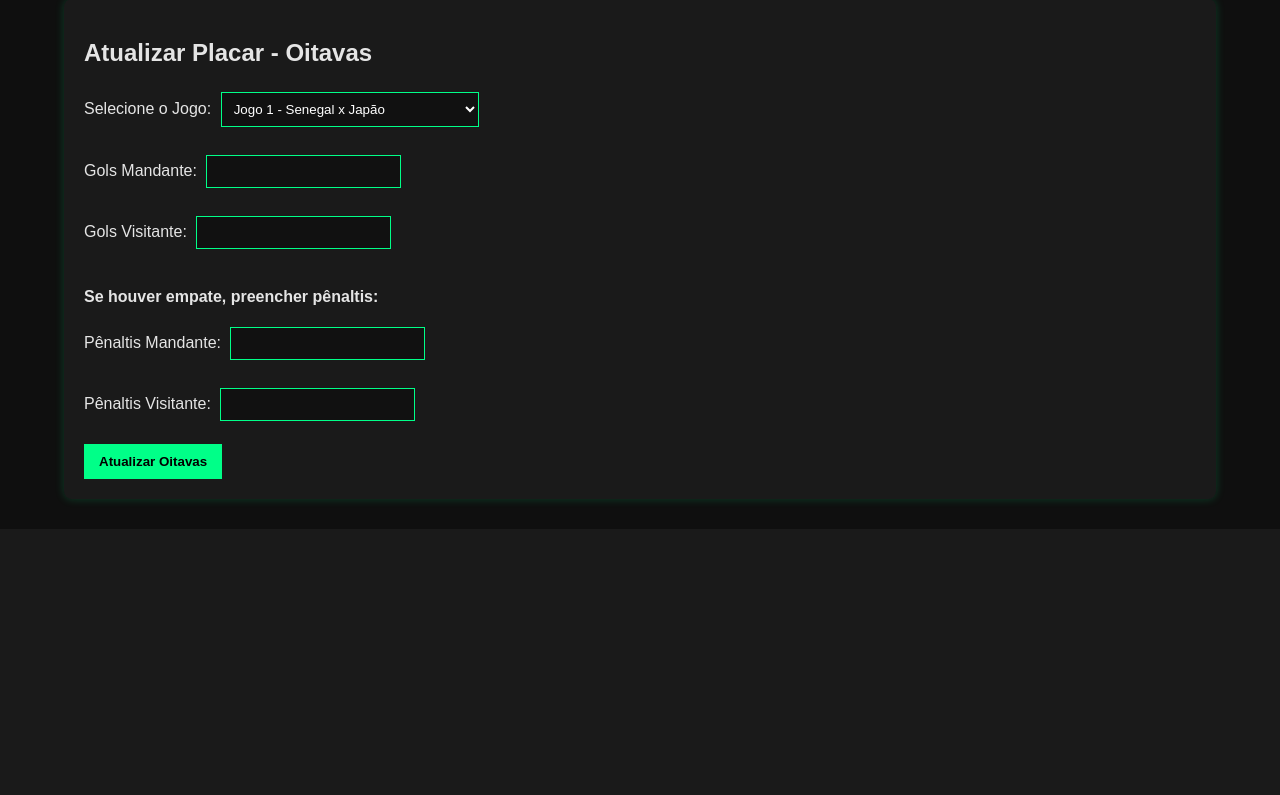
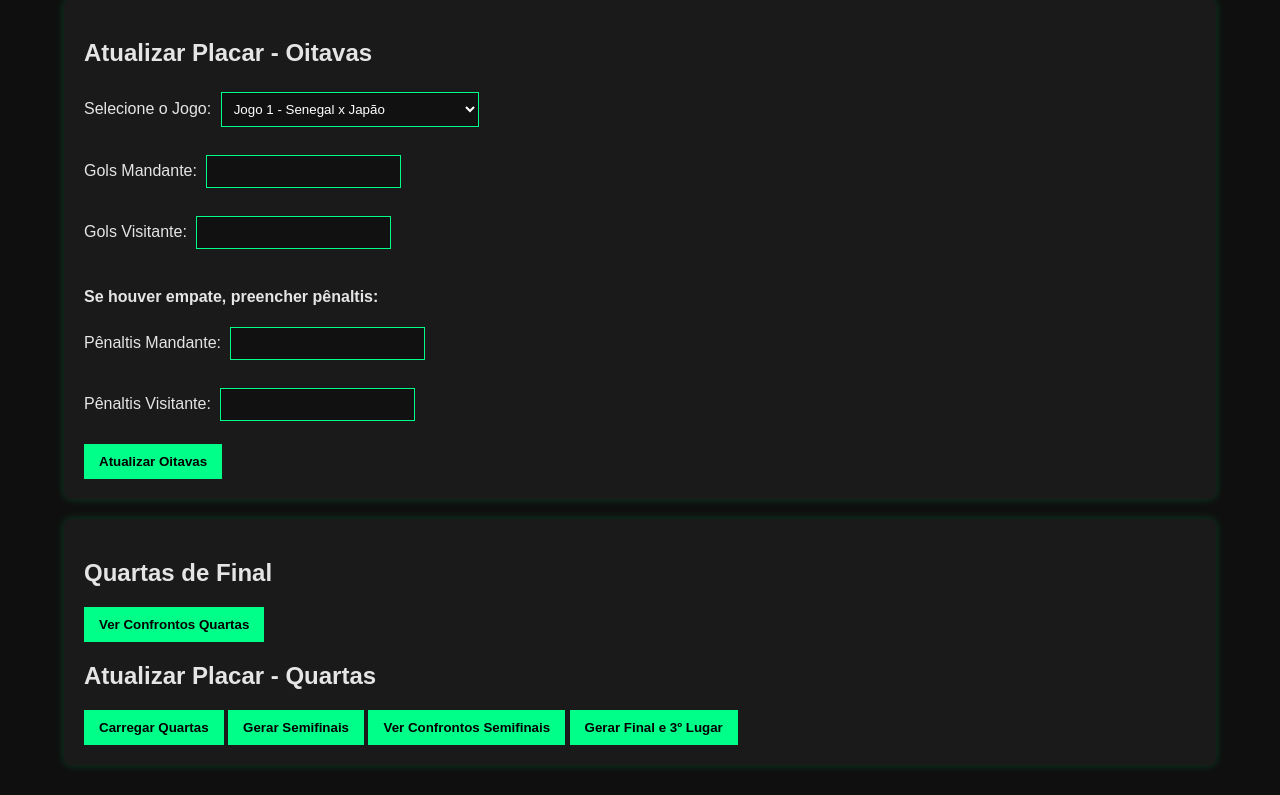
Before and after one commit to LeandroGonsalves/projeto_copa, a Flask app: page /admin in a window 1280 px wide. Shown: the part 782-1577 px from the top of the page. Before the commit the page ends 1283 px from the top, so only its background shows below. Run offline with Flask 3, Linux system fonts and the light colour scheme.

Commit message:
inclusão de lógica para partidas de Oitavas e Quartas de FInal

```diff
--- a/rev_1/app.py
+++ b/rev_1/app.py
@@ -1,18 +1,27 @@
 # POST http://127.0.0.1:5000/api/init
 # GET  http://127.0.0.1:5000/api/classificacao
 # PUT  http://127.0.0.1:5000/api/placar
+from flask import Flask, jsonify, request, render_template
+from services.storage import (
+    inicializar_database,
+    carregar_competicao,
+    salvar_competicao
+)
+from services.competition import (
+    atualizar_placar,
+    gerar_classificacao,
+    gerar_oitavas,
+    garantir_fase_final,
+    atualizar_placar_oitavas
+)
+from services.bootstrap import criar_estrutura_inicial
 
-from flask import Flask, jsonify, request
-from services.storage import (inicializar_database, carregar_competicao, salvar_competicao)
-from services.competition import (atualizar_placar, gerar_classificacao, gerar_oitavas, garantir_fase_final, atualizar_placar_oitavas)
-from services.bootstrap import criar_estrutura_inicial
-from flask import render_template
+app = Flask(__name__)
 
 
-# Cria a instância principal da aplicação
-app = Flask(__name__)
-
-quartas = []
+# ==============================
+# PÁGINAS
+# ==============================
 
 @app.route("/")
 def publico():
@@ -23,6 +32,10 @@ def publico():
 def admin():
     return render_template("admin.html")
 
+
+# ==============================
+# INICIALIZAÇÃO
+# ==============================
 
 @app.route("/api/init", methods=["POST"])
 def iniciar_competicao():
@@ -39,6 +52,10 @@ def iniciar_competicao():
     return jsonify({"mensagem": "Competição iniciada com sucesso!"})
 
 
+# ==============================
+# FASE DE GRUPOS
+# ==============================
+
 @app.route("/api/placar", methods=["PUT"])
 def atualizar():
     dados = request.json
@@ -46,6 +63,10 @@ def atualizar():
     grupo = dados["grupo"]
     id_partida = dados["id_partida"]
     placar = dados["placar"]
+
+    for gols in placar.values():
+        if gols < 0:
+            return jsonify({"erro": "Gols não podem ser negativos"}), 400
 
     competicao = carregar_competicao()
 
@@ -58,10 +79,6 @@ def atualizar():
         id_partida,
         placar
     )
-
-    for gols in placar.values():
-        if gols < 0:
-            return jsonify({"erro": "Gols não podem ser negativos"}), 400
 
     salvar_competicao(
         competicao["id_copa"],
@@ -82,7 +99,6 @@ def classificacao():
     classificacao = gerar_classificacao(competicao["data"])
 
     return jsonify(classificacao)
-
 
 
 @app.route("/api/grupo/<grupo>", methods=["GET"])
@@ -116,9 +132,12 @@ def obter_grupo(grupo):
     })
 
 
+# ==============================
+# OITAVAS
+# ==============================
+
 @app.route("/admin/gerar-oitavas")
 def gerar_oitavas_admin():
-
     competicao = carregar_competicao()
 
     if not competicao:
@@ -141,23 +160,23 @@ def gerar_oitavas_admin():
     return "Oitavas geradas com sucesso!"
 
 
+@app.route("/api/oitavas", methods=["GET"])
+def listar_oitavas():
+    competicao = carregar_competicao()
+
+    if not competicao:
+        return jsonify({"erro": "Nenhuma competição iniciada."}), 400
+
+    return jsonify(
+        competicao["data"]
+        .get("fase_final", {})
+        .get("oitavas", [])
+    )
+
+
 @app.route("/api/oitavas/placar", methods=["PUT"])
 def atualizar_oitavas():
-
     dados = request.json
-
-    id_jogo = dados["id_jogo"]
-    gols_mandante = int(dados["gols_mandante"])
-    gols_visitante = int(dados["gols_visitante"])
-
-    penaltis_mandante = dados.get("penaltis_mandante")
-    penaltis_visitante = dados.get("penaltis_visitante")
-
-    if penaltis_mandante is not None:
-        penaltis_mandante = int(penaltis_mandante)
-
-    if penaltis_visitante is not None:
-        penaltis_visitante = int(penaltis_visitante)
 
     competicao = carregar_competicao()
 
@@ -167,11 +186,11 @@ def atualizar_oitavas():
     try:
         competicao_atualizada = atualizar_placar_oitavas(
             competicao["data"],
-            id_jogo,
-            gols_mandante,
-            gols_visitante,
-            penaltis_mandante,
-            penaltis_visitante
+            int(dados["id_jogo"]),
+            int(dados["gols_mandante"]),
+            int(dados["gols_visitante"]),
+            dados.get("penaltis_mandante"),
+            dados.get("penaltis_visitante")
         )
     except ValueError as e:
         return jsonify({"erro": str(e)}), 400
@@ -185,28 +204,16 @@ def atualizar_oitavas():
     return jsonify({"mensagem": "Placar das oitavas atualizado!"})
 
 
-@app.route("/api/oitavas", methods=["GET"])
-def listar_oitavas():
+# ==============================
+# QUARTAS
+# ==============================
 
+@app.route("/admin/gerar-quartas")
+def gerar_quartas():
     competicao = carregar_competicao()
 
     if not competicao:
         return jsonify({"erro": "Nenhuma competição iniciada."}), 400
-
-    return jsonify(
-        competicao["data"]
-        .get("fase_final", {})
-        .get("oitavas", [])
-    )
-
-
-@app.route("/admin/gerar-quartas")
-def gerar_quartas():
-
-    competicao = carregar_competicao()
-
-    if not competicao:
-        return {"erro": "Nenhuma competição iniciada."}, 400
 
     data = competicao["data"]
 
@@ -217,13 +224,13 @@ def gerar_quartas():
     )
 
     if not oitavas:
-        return {"erro": "Oitavas ainda não foram geradas."}, 400
+        return jsonify({"erro": "Oitavas ainda não foram geradas."}), 400
 
     vencedores = []
 
     for jogo in oitavas:
         if not jogo.get("vencedor"):
-            return {"erro": "Ainda existem oitavas sem vencedor."}, 400
+            return jsonify({"erro": "Ainda existem oitavas sem vencedor."}), 400
         vencedores.append(jogo["vencedor"])
 
     quartas = []
@@ -249,19 +256,17 @@ def gerar_quartas():
         data
     )
 
-    return {"mensagem": "Quartas de final geradas com sucesso!"}
+    return jsonify({"mensagem": "Quartas de final geradas com sucesso!"})
 
 
-
-@app.route("/api/quartas")
+@app.route("/api/quartas", methods=["GET"])
 def listar_quartas():
-
     competicao = carregar_competicao()
 
     if not competicao:
-        return {"erro": "Nenhuma competição iniciada."}, 400
+        return jsonify({"erro": "Nenhuma competição iniciada."}), 400
 
-    return (
+    return jsonify(
         competicao["data"]
         .get("fase_final", {})
         .get("quartas", [])
@@ -270,11 +275,10 @@ def listar_quartas():
 
 @app.route("/api/quartas/placar", methods=["PUT"])
 def atualizar_quartas():
-
     competicao = carregar_competicao()
 
     if not competicao:
-        return {"erro": "Nenhuma competição iniciada."}, 400
+        return jsonify({"erro": "Nenhuma competição iniciada."}), 400
 
     data = competicao["data"]
 
@@ -284,31 +288,46 @@ def atualizar_quartas():
         .get("quartas", [])
     )
 
+    if not quartas:
+        return jsonify({"erro": "Quartas ainda não geradas."}), 400
+
     req = request.json
-    id_jogo = req.get("id_jogo")
+    id_jogo = int(req.get("id_jogo"))
 
     jogo = next((j for j in quartas if j["id_jogo"] == id_jogo), None)
 
     if not jogo:
-        return {"erro": "Jogo não encontrado."}, 404
+        return jsonify({"erro": "Jogo não encontrado."}), 404
 
-    jogo["gols_mandante"] = req.get("gols_mandante")
-    jogo["gols_visitante"] = req.get("gols_visitante")
-    jogo["penaltis_mandante"] = req.get("penaltis_mandante")
-    jogo["penaltis_visitante"] = req.get("penaltis_visitante")
+    gols_mandante = int(req.get("gols_mandante", 0))
+    gols_visitante = int(req.get("gols_visitante", 0))
 
-    if jogo["gols_mandante"] > jogo["gols_visitante"]:
+    penaltis_mandante = req.get("penaltis_mandante")
+    penaltis_visitante = req.get("penaltis_visitante")
+
+    if penaltis_mandante is not None:
+        penaltis_mandante = int(penaltis_mandante)
+
+    if penaltis_visitante is not None:
+        penaltis_visitante = int(penaltis_visitante)
+
+    jogo["gols_mandante"] = gols_mandante
+    jogo["gols_visitante"] = gols_visitante
+    jogo["penaltis_mandante"] = penaltis_mandante
+    jogo["penaltis_visitante"] = penaltis_visitante
+
+    if gols_mandante > gols_visitante:
         jogo["vencedor"] = jogo["mandante"]
-    elif jogo["gols_visitante"] > jogo["gols_mandante"]:
+    elif gols_visitante > gols_mandante:
         jogo["vencedor"] = jogo["visitante"]
     else:
-        if jogo["penaltis_mandante"] is not None and jogo["penaltis_visitante"] is not None:
-            if int(jogo["penaltis_mandante"]) > int(jogo["penaltis_visitante"]):
-                jogo["vencedor"] = jogo["mandante"]
-            else:
-                jogo["vencedor"] = jogo["visitante"]
+        if penaltis_mandante is None or penaltis_visitante is None:
+            return jsonify({"erro": "Empate exige pênaltis."}), 400
+
+        if penaltis_mandante > penaltis_visitante:
+            jogo["vencedor"] = jogo["mandante"]
         else:
-            return {"erro": "Empate exige pênaltis."}, 400
+            jogo["vencedor"] = jogo["visitante"]
 
     jogo["finalizado"] = True
 
@@ -318,9 +337,14 @@ def atualizar_quartas():
         data
     )
 
-    return {"mensagem": "Quartas atualizadas com sucesso!"}
+    return jsonify({"mensagem": "Quartas atualizadas com sucesso!"})
 
 
+
+
+# ==============================
+# HEALTH CHECK
+# ==============================
 
 @app.route("/health-check")
 def health_check():
--- a/rev_1/static/admin.js
+++ b/rev_1/static/admin.js
@@ -279,4 +279,61 @@ document.addEventListener("DOMContentLoaded", function () {
     carregarGrupo();
     carregarOitavas();
 
+
+    async function carregarQuartas() {
+
+        const response = await fetch("/api/quartas");
+        const quartas = await response.json();
+
+        const container = document.getElementById("quartas-container");
+        container.innerHTML = "";
+
+        quartas.forEach(jogo => {
+
+            const div = document.createElement("div");
+
+            div.innerHTML = `
+                <hr>
+                <p><strong>${jogo.mandante} x ${jogo.visitante}</strong></p>
+
+                <input type="number" placeholder="Gols ${jogo.mandante}" id="gm_${jogo.id_jogo}">
+                <input type="number" placeholder="Gols ${jogo.visitante}" id="gv_${jogo.id_jogo}">
+                <br>
+                <input type="number" placeholder="Pênaltis ${jogo.mandante}" id="pm_${jogo.id_jogo}">
+                <input type="number" placeholder="Pênaltis ${jogo.visitante}" id="pv_${jogo.id_jogo}">
+                <br>
+                <button onclick="atualizarQuartas(${jogo.id_jogo})">
+                    Atualizar Placar
+                </button>
+            `;
+
+            container.appendChild(div);
+        });
+    }
+
+
+    async function atualizarQuartas(id_jogo) {
+
+        const dados = {
+            id_jogo: id_jogo,
+            gols_mandante: parseInt(document.getElementById(`gm_${id_jogo}`).value),
+            gols_visitante: parseInt(document.getElementById(`gv_${id_jogo}`).value),
+            penaltis_mandante: document.getElementById(`pm_${id_jogo}`).value || null,
+            penaltis_visitante: document.getElementById(`pv_${id_jogo}`).value || null
+        };
+
+        const response = await fetch("/api/quartas/placar", {
+            method: "PUT",
+            headers: {
+                "Content-Type": "application/json"
+            },
+            body: JSON.stringify(dados)
+        });
+
+        const resultado = await response.json();
+        alert(resultado.mensagem || resultado.erro);
+    }
+
+
+
 });
--- a/rev_1/templates/admin.html
+++ b/rev_1/templates/admin.html
@@ -129,6 +129,23 @@
         <button id="btnAtualizarOitava">Atualizar Oitavas</button>
 
         <div id="tabelaOitavas"></div>
+
+    </div>
+
+    <div class="card">
+        <h2>Quartas de Final</h2>
+        <button onclick="carregarQuartas()">Ver Confrontos Quartas</button>
+        <div id="listaQuartas"></div>
+
+        <h2>Atualizar Placar - Quartas</h2>
+        <div id="quartas-container"></div>
+        <button onclick="carregarQuartas()">Carregar Quartas</button>
+
+        <button onclick="gerarSemifinais()">Gerar Semifinais</button>
+        <button onclick="verSemifinais()">Ver Confrontos Semifinais</button>
+
+        <button onclick="gerarFinal()">Gerar Final e 3º Lugar</button>
+
     </div>
 
 </div>
```
Also changed, not shown: rev_1/database.csv (+1 -1 lines).
